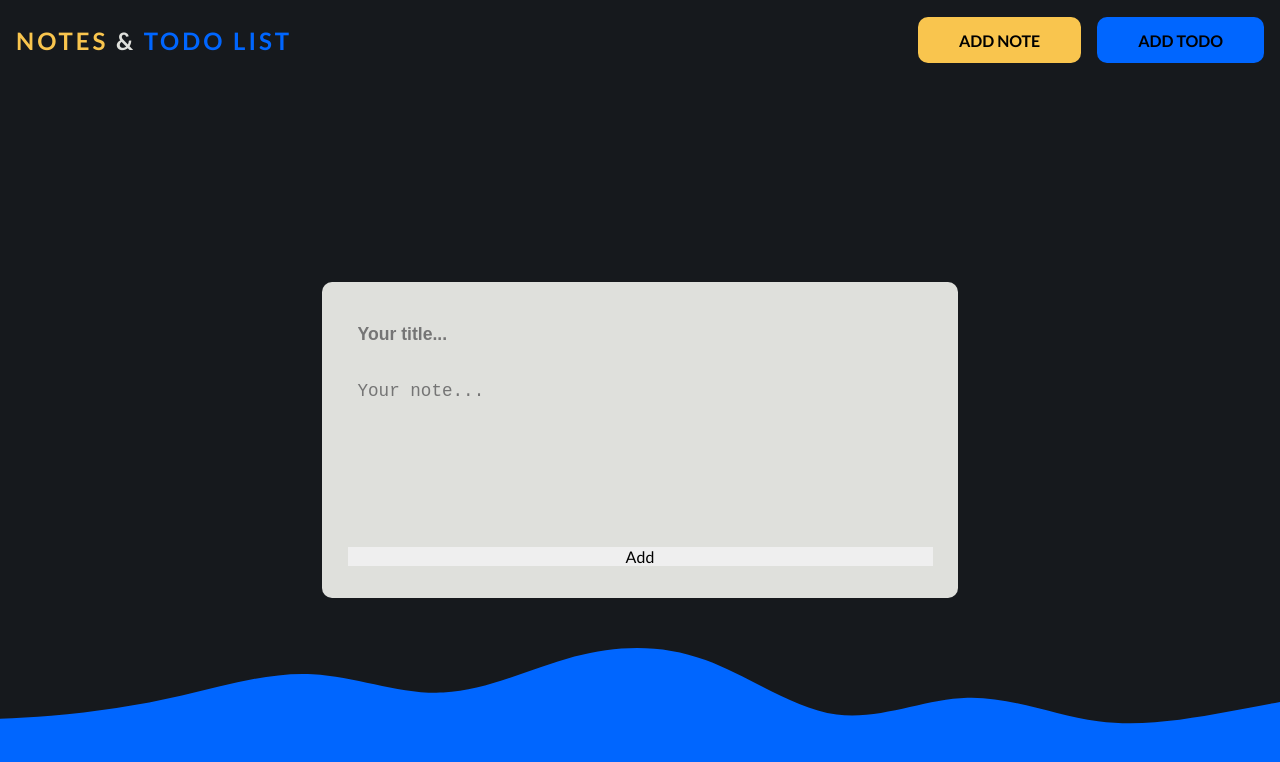
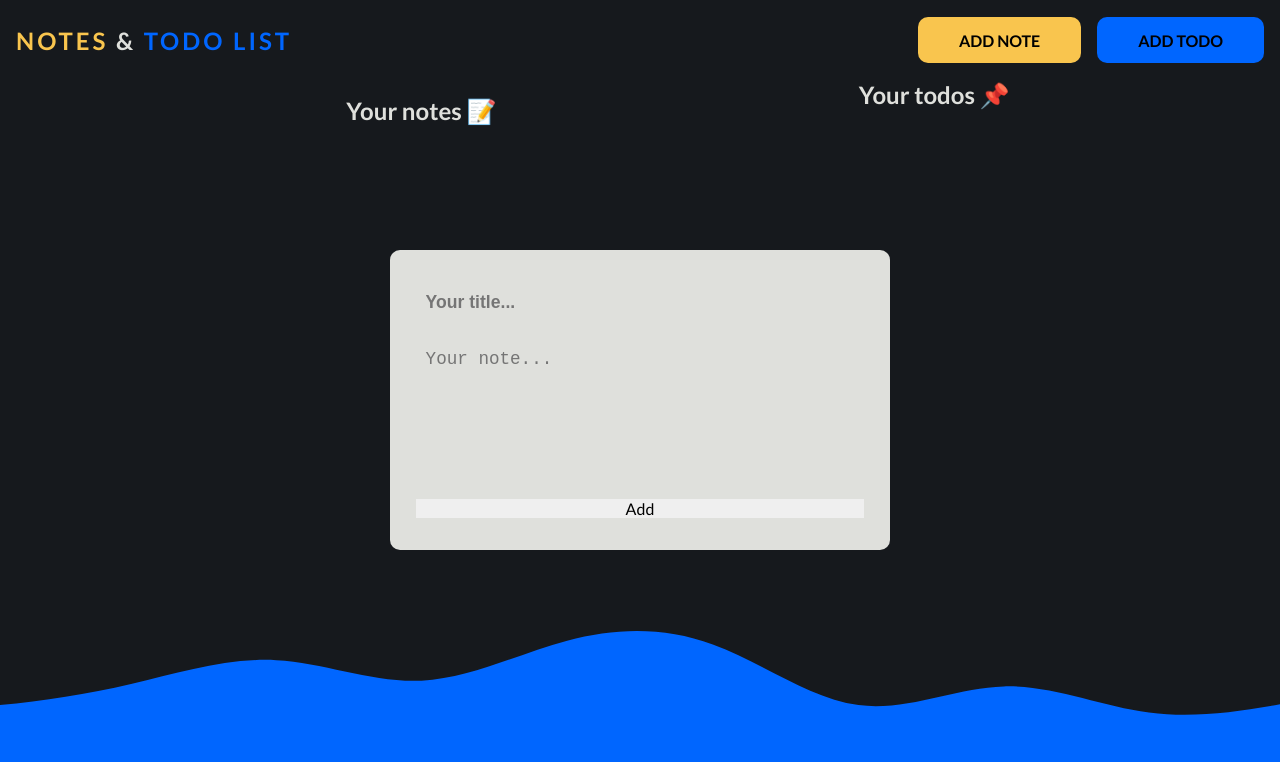
Before and after one commit to lidimi/Note-App, a React (Vite) app: page / in a window 1280 px wide. Both pictures are taken after a click on the button "ADD NOTE". Shown: the top 762 px of the page. Built offline with nearby package versions, Linux system fonts and the light colour scheme.

Commit message:
page structure and emoji component

```diff
--- a/src/App.jsx
+++ b/src/App.jsx
@@ -4,6 +4,7 @@ import Navbar from './components/Navbar';
 import Note from "./components/Note";
 import Entry from './components/Entry';
 import AddNote from './components/AddNote';
+import Emoji from './components/Emoji';
 
 function App() {
 
@@ -28,18 +29,19 @@ function App() {
   return (
     <>
       <Navbar handleClick={toggleNoteOpen} />
-      <div className='entry-container'>
-        {notes.length === 0 && !isNoteOpen &&
-        <Entry handleClick={toggleNoteOpen} />}
-        {isNoteOpen &&
-        <AddNote
-          closeNote={toggleNoteOpen}
-          addToNotes={addToNotes}
-        />}
-      </div>
-      <div className='note-container'>
-        {allNotes}
-      </div>
+        {notes.length === 0 && !isNoteOpen && <Entry handleClick={toggleNoteOpen} />}
+        {isNoteOpen && <AddNote closeNote={toggleNoteOpen} addToNotes={addToNotes} />}
+        <div className="notes-todos-container">
+          <div className="notes-container">
+            <h2 className='notes-container__heading'>Your notes <Emoji label="notebook" symbol="📝" /> </h2>
+            <div className='notes-container__grid'>
+            {allNotes}
+            </div>
+          </div>
+          <div className="todos-container">
+            <h2 className='todos-container__heading'>Your todos <Emoji symbol="📌" /></h2>
+          </div>
+        </div>
     </>
   )
 }
--- a/src/components/AddNote.jsx
+++ b/src/components/AddNote.jsx
@@ -12,7 +12,6 @@ function AddNote({ closeNote, addToNotes }) {
 
     function handleNoteChange(e) {
         setNote(prev => {
-            console.log(prev)
             return {
                 ...prev,
                 [e.target.name]: e.target.value
@@ -20,17 +19,18 @@ function AddNote({ closeNote, addToNotes }) {
         })
     }
 
-    function addNoteToNotes() {
+    function addNoteToNotes(e) {
+        e.preventDefault()
         addToNotes(note)
         closeNote()
     }
 
     return (
-    <div className="add-note">
-        <input placeholder="Your title..." id="title" className="add-note__input" name="title" value={note.title} onChange={handleNoteChange}/>
-        <textarea placeholder="Your note..." rows="7" cols="50" className="add-note__textarea" name="text" value={note.text} onChange={handleNoteChange} />
-        <button onClick={addNoteToNotes} className="add-note__button">Add</button>
-    </div>
+    <form className="add-note" onSubmit={addNoteToNotes}>
+        <input required placeholder="Your title..." id="title" className="add-note__input" name="title" value={note.title} onChange={handleNoteChange}/>
+        <textarea required placeholder="Your note..." rows="7" cols="50" className="add-note__textarea" name="text" value={note.text} onChange={handleNoteChange} />
+        <button className="add-note__button">Add</button>
+    </form>
     )
 }
 
--- /dev/null
+++ b/src/components/Emoji.jsx
@@ -0,0 +1,14 @@
+
+
+function Emoji({ label, symbol }) {
+    return (
+    <span
+    role="img"
+    aria-label={label ? label : ""}
+    aria-hidden={label ? "false" : "true"}>
+    {symbol}
+    </span>
+    )
+}
+
+export default Emoji;
--- a/src/components/Entry.jsx
+++ b/src/components/Entry.jsx
@@ -2,7 +2,7 @@
 function Entry({ handleClick }) {
 
     return (
-    <div className="entry">
+    <div className="entry-container">
         <h2 className="entry__text">You have no notes yet</h2>
         <button onClick={handleClick} className="entry__button">Create first Note</button>
     </div>
--- a/src/components/Note.jsx
+++ b/src/components/Note.jsx
@@ -1,8 +1,9 @@
 
-function Note() {
+function Note({ title, text }) {
     return (
-    <section>
-
+    <section className="note" aria-labelledby="note-title">
+        <h3 id="note-titile" className="note__title">{title}</h3>
+        <p className="note__text">{text}</p>
     </section>
     )
 }
--- a/src/index.scss
+++ b/src/index.scss
@@ -7,7 +7,7 @@
 }
 
 :root {
-  --background-color: #16191d;
+  --black: #16191d;
   --off-white: hsl(75deg, 6%, 87%);
   --orange: hsl(42deg, 93%, 64%);
   --blue: #0066FF;
@@ -22,8 +22,13 @@ button {
 }
 
 body {
-  background-color: var(--background-color);
+  background-color: var(--black);
   color: var(--off-white);
   font-family: var(--font-main);
   min-height: 100vh;
+  position: relative;
+  background-image: url('./assets/wave-haikei.svg');
+  background-repeat: no-repeat;
+  background-position: center;
+  background-size: cover;
 }
--- a/src/styles/App.scss
+++ b/src/styles/App.scss
@@ -59,14 +59,15 @@ NAVBAR
 // //
 
 .entry-container {
-  min-height: calc(100vh - var(--navbar-height));
-  display: flex;
-  justify-content: center;
-  align-items: center;
-  background-image: url('../assets/wave-haikei.svg');
-  background-repeat: no-repeat;
-  background-position: center;
-  background-size: cover;
+  position: absolute;
+  left: 0;
+  right: 0;
+  top: 0;
+  bottom: 0;
+  width: 500px;
+  height: 300px;
+  margin: auto;
+  text-align: center;
 }
 
 
@@ -75,7 +76,16 @@ NAVBAR
 // //
 
 .add-note {
+  position: absolute;
+  left: 0;
+  right: 0;
+  top: 0;
+  bottom: 0;
+  width: 500px;
+  height: 300px;
+  margin: auto;
   background-color: var(--off-white);
+  color: var(--black);
   padding: 2rem 1.6rem;
   border-radius: 10px;
   display: flex;
@@ -101,3 +111,42 @@ NAVBAR
   }
 
 }
+
+// //
+// NOTE COMPONENT
+// //
+
+.notes-todos-container {
+  height: calc(100vh - var(--navbar-height));
+  display: grid;
+  grid-template-columns: 2fr 1fr;
+  gap: 1rem;
+}
+
+
+.notes-container {
+  display: flex;
+  flex-direction: column;
+  gap: 1rem;
+  padding: 0 2rem;
+  &__heading {
+    text-align: center;
+    margin: 1rem 0;
+  }
+  &__grid {
+    display: grid;
+    grid-template-columns: repeat(4, 1fr);
+    gap: 1rem;
+  }
+
+}
+
+.note {
+  background-color: var(--off-white);
+  color: var(--black);
+  display: flex;
+  flex-direction: column;
+  gap: 1rem;
+  border-radius: 5px;
+  padding: .5rem 1rem;
+}
```
